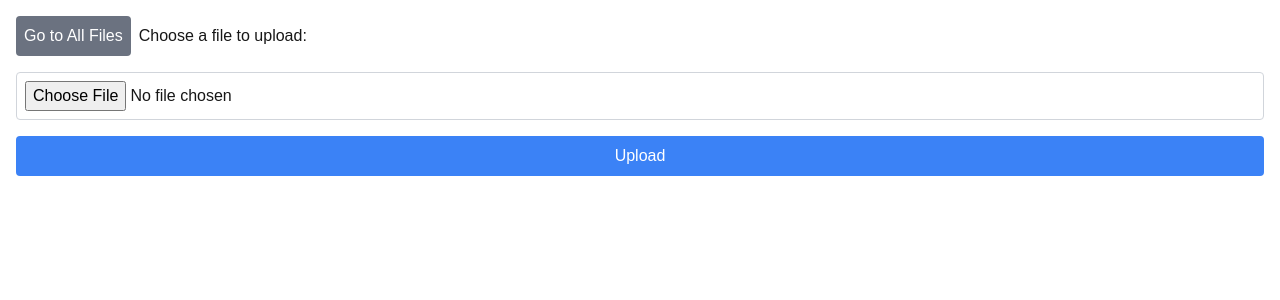
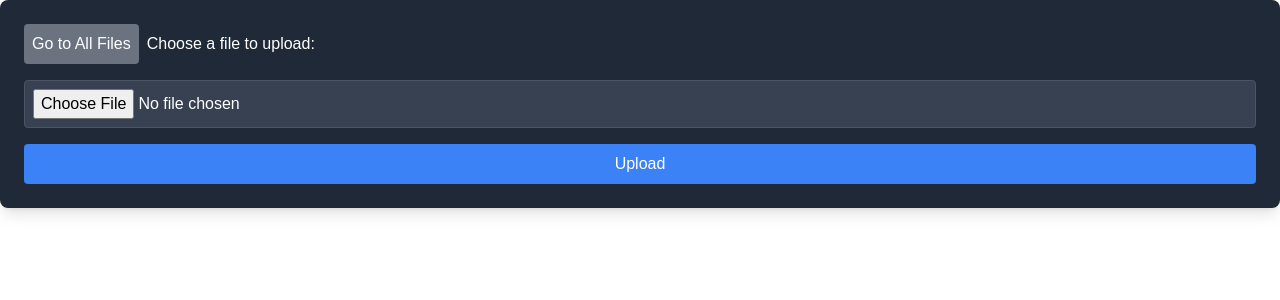
Before and after one commit to Alan934/vercel-blob, a Next.js app: page /upload in a window 1280 px wide. Shown: the top 300 px of the page. Built offline with nearby package versions, Linux system fonts and the light colour scheme.

Commit message:
css in form

```diff
--- a/src/app/components/copyButton.tsx
+++ b/src/app/components/copyButton.tsx
@@ -19,7 +19,7 @@ export function CopyButton({ url }: { url: string }) {
     return (
         <button
             onClick={handleClick}
-            className="bg-green-500 text-white p-2 rounded hover:bg-green-600"
+            className="bg-green-500 text-white p-2 w-full rounded hover:bg-green-600"
             disabled={isLoading}
         >
             {isLoading ? 'Copying...' : 'Copy URL'}
--- a/src/app/components/form.tsx
+++ b/src/app/components/form.tsx
@@ -2,7 +2,7 @@
 import { useRouter } from "next/navigation";
 import { useState } from "react";
 import Image from "next/image";
-import { CopyButton } from "../components/copyButton"; // Asegúrate de que la ruta sea correcta
+import { CopyButton } from "../components/copyButton";
 
 interface UploadResponse {
     url: string;
@@ -48,21 +48,21 @@ export default function UploadForm() {
     };
 
     const styles = {
-        form: "bg-black-100 p-4 rounded-lg",
-        input: "border p-2 mb-4 w-full border-gray-300 rounded cursor-pointer",
+        form: "bg-gray-800 p-6 rounded-lg shadow-lg", // Estilo del formulario
+        input: "border p-2 mb-4 w-full border-gray-600 rounded bg-gray-700 text-white", // Estilo del input
     };
 
     return (
         <form onSubmit={handleSubmit} className={styles.form}>
             <div className="flex items-center mb-4">
                 <button
-                    className="bg-gray-500 text-white p-2 rounded mr-2 hover:bg-gray-600 cursor-pointer"
+                    className="bg-gray-500 text-white p-2 rounded mr-2 hover:bg-gray-600 cursor-pointer transition duration-200"
                     type="button"
                     onClick={handleGoToAllFiles}
                 >
                     Go to All Files
                 </button>
-                <label htmlFor="fileUpload">Choose a file to upload:</label>
+                <label htmlFor="fileUpload" className="text-white">Choose a file to upload:</label>
             </div>
             <input
                 className={styles.input}
@@ -79,7 +79,7 @@ export default function UploadForm() {
 
             <div className="flex items-center">
                 <button
-                    className="bg-blue-500 text-white p-2 rounded w-full hover:bg-blue-600 cursor-pointer"
+                    className="bg-blue-500 text-white p-2 rounded w-full hover:bg-blue-600 cursor-pointer transition duration-200"
                     type="submit"
                 >
                     {inProgress ? "Uploading..." : "Upload"}
@@ -88,14 +88,14 @@ export default function UploadForm() {
 
             {preview && (
                 <div className="mt-4">
-                    <Image src={preview} alt="Uploaded preview" width={1200} height={1200} />
+                    <Image src={preview} alt="Uploaded preview" width={1200} height={1200} className="rounded-lg shadow-md" />
                 </div>
             )}
 
             {uploadData && (
-                <div className="mt-4 p-4 border border-gray-300 rounded">
-                    <h2 className="text-lg font-semibold">Upload Data:</h2>
-                    <pre>{JSON.stringify(uploadData, null, 2)}</pre>
+                <div className="mt-4 p-4 border border-gray-600 rounded bg-gray-700">
+                    <h2 className="text-lg font-semibold text-white">Upload Data:</h2>
+                    <pre className="text-gray-300">{JSON.stringify(uploadData, null, 2)}</pre>
                 </div>
             )}
         </form>
```
